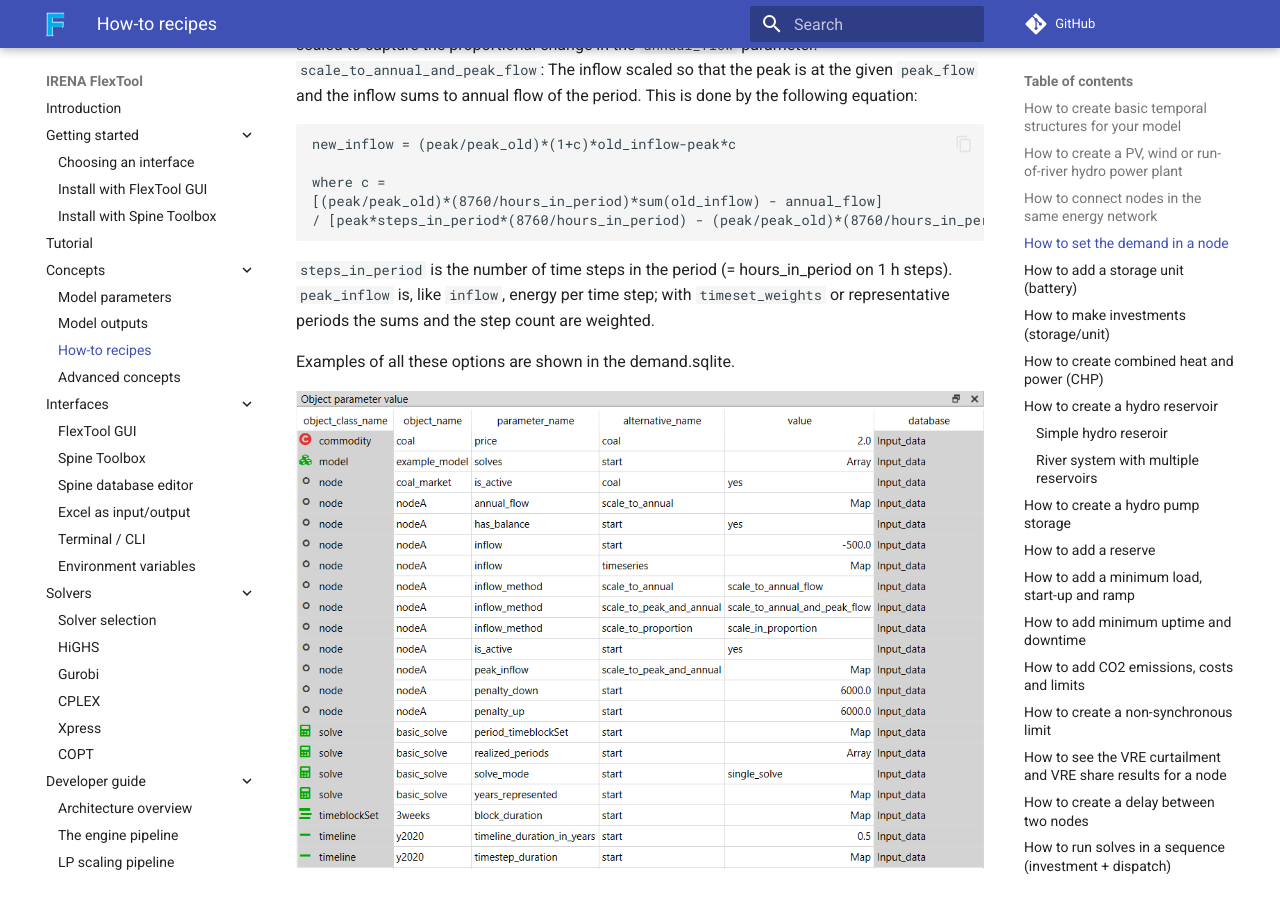
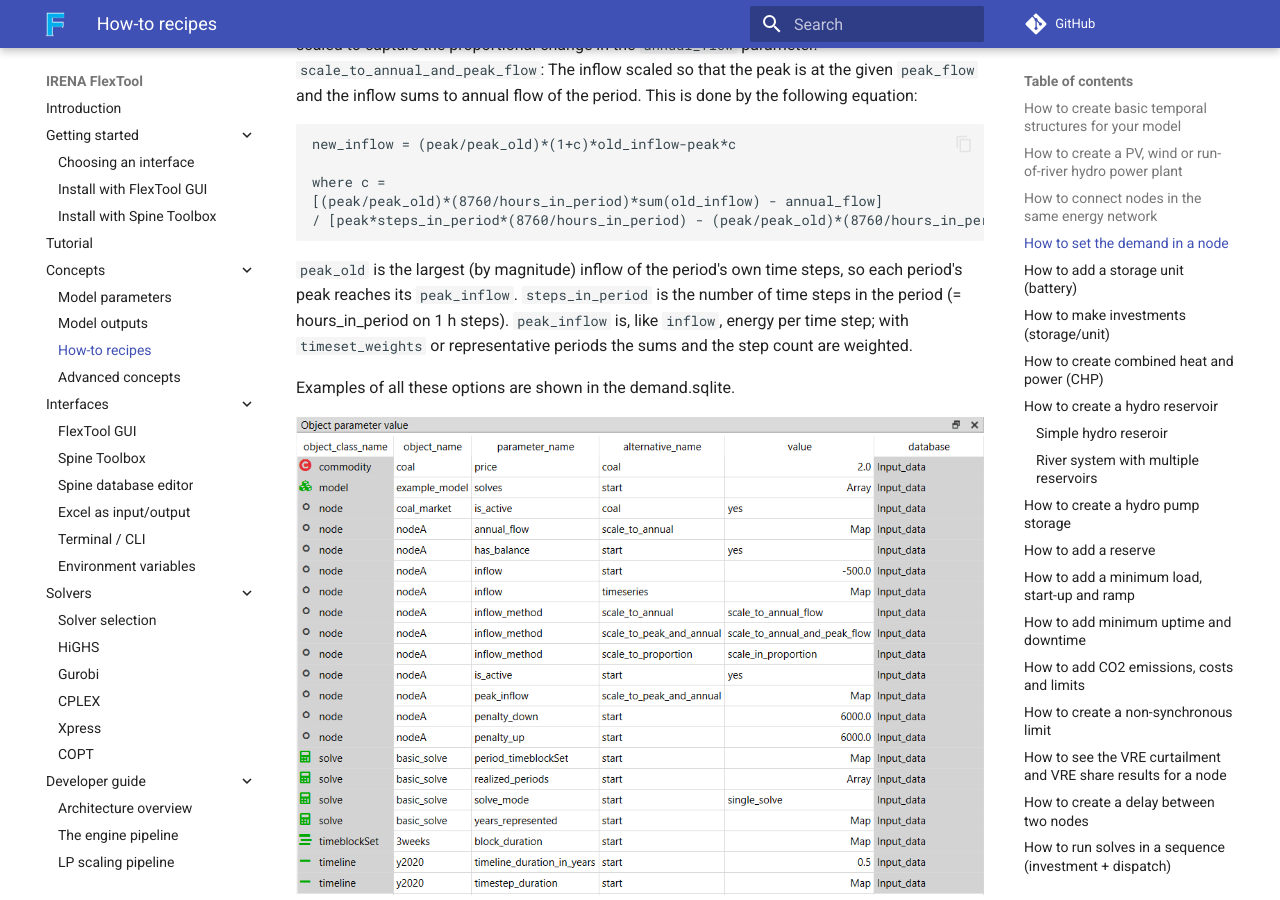
Before and after one commit to irena-flextool/flextool, an MkDocs documentation site: the page built from docs/how_to.md, in a window 1280 px wide and 900 px high, scrolled down 7924 px. Built offline with MkDocs 1.6.1 and Material for MkDocs 9.7.7, drawn with Linux system fonts in a browser that asks for light colours; comment, search, counter and statistics services are not loaded.

Commit message:
docs(inflow): peak_old is the extreme of each period's own time steps (#201)
Co-Authored-By: Claude Opus 5.5 (1M context) <noreply@anthropic.com>

````diff
--- a/docs/how_to.md
+++ b/docs/how_to.md
@@ -173,7 +173,7 @@ where c =
 / [peak*steps_in_period*(8760/hours_in_period) - (peak/peak_old)*(8760/hours_in_period)*sum(old_inflow)]
 ```
 
-`steps_in_period` is the number of time steps in the period (= hours_in_period on 1 h steps). `peak_inflow` is, like `inflow`, energy per time step; with `timeset_weights` or representative periods the sums and the step count are weighted.
+`peak_old` is the largest (by magnitude) inflow of the period's own time steps, so each period's peak reaches its `peak_inflow`. `steps_in_period` is the number of time steps in the period (= hours_in_period on 1 h steps). `peak_inflow` is, like `inflow`, energy per time step; with `timeset_weights` or representative periods the sums and the step count are weighted.
 
 Examples of all these options are shown in the demand.sqlite.
 
````
